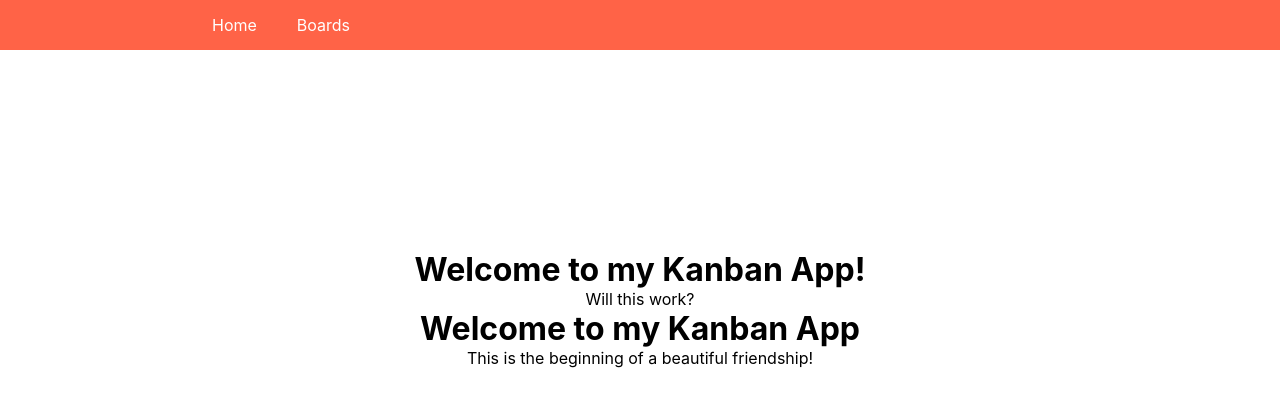
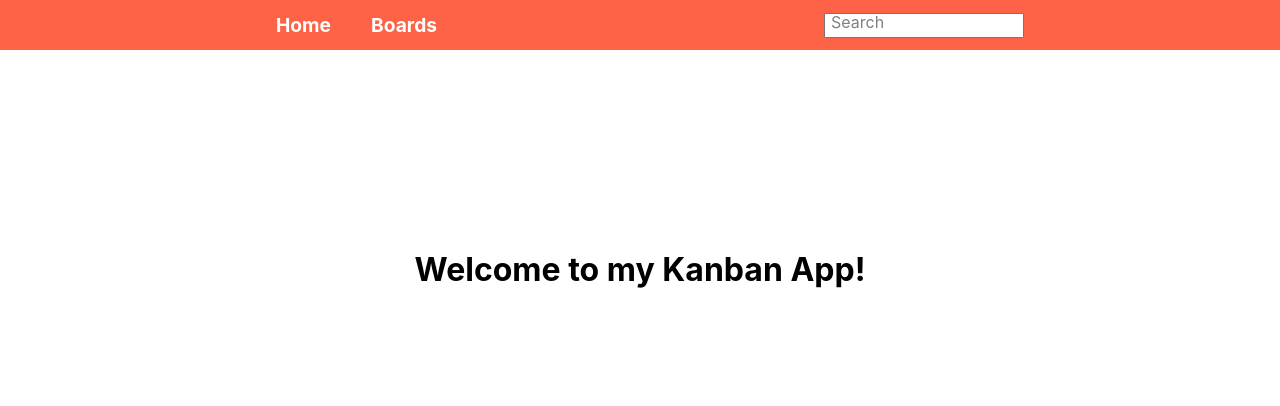
Before and after one commit to UncleGabi/kanban-board, a React (Create React App) app: page / in a window 1280 px wide. Shown: the top 406 px of the page. Built offline with nearby package versions, Linux system fonts and the light colour scheme.

Commit message:
creating the navbar of the page

```diff
--- a/src/components/Header.component.js
+++ b/src/components/Header.component.js
@@ -1,9 +1,20 @@
 import { Link } from "react-router-dom";
 import "./Header.styles.scss";
+import SearchBar from "./SearchBar.component";
+
+import { useState } from "react";
 
 const Header = () => {
+    const [text, setText] = useState("");
+
+    const handleChange = (e) => {
+        const { value } = e.target;
+        setText(value);
+    };
+
     return (
         <div className="header">
+            <div className="container menubar">
                 <ul>
                     <li>
                         <Link to="/">Home</Link>
@@ -21,6 +32,8 @@ const Header = () => {
                         </Link>
                     </li>
                 </ul>
+                <SearchBar handleChange={handleChange} value={text} />
+            </div>
         </div>
     );
 };
--- a/src/components/Header.styles.scss
+++ b/src/components/Header.styles.scss
@@ -2,26 +2,39 @@
     max-width: 100%;
     width: 100vw;
     background-color: tomato;
+    color: white;
+
+    .container {
+        width: 60%;
+        margin: 0 auto;
+    }
+
+    .menubar {
+        height: 50px;
+        display: flex;
+        align-items: center;
+        justify-content: space-between;
     }
 
     ul {
-    height: 50px;
-    width: 70%;
-    margin: 0 auto;
         display: flex;
         align-items: center;
+        position: relative;
 
         li {
-        padding: 14.5px 20px;
+            padding: 0px 20px;
             list-style-type: none;
-
-        &:hover {
-            background-color: darken($color: tomato, $amount: 10%);
-        }
 
             a {
                 color: white;
+                font-weight: bold;
+                font-size: 1.2em;
                 text-decoration: none;
+
+                &:hover {
+                    color: black;
                 }
             }
         }
+    }
+}
--- /dev/null
+++ b/src/components/SearchBar.component.js
@@ -0,0 +1,21 @@
+/* eslint-disable react/prop-types */
+import "./SearchBar.styles.scss";
+
+const SearchBar = ({ handleChange, value }) => {
+    return (
+        <div className="search-bar">
+            <input
+                onChange={handleChange}
+                className="form-input"
+                type="search"
+            />
+            <label
+                className={`${value.length ? "shrinkLabel" : ""} form-label`}
+            >
+                Search
+            </label>
+        </div>
+    );
+};
+
+export default SearchBar;
--- /dev/null
+++ b/src/components/SearchBar.styles.scss
@@ -0,0 +1,44 @@
+@mixin shrinkLabel {
+    left: -55px;
+    color: white;
+    font-weight: bold;
+}
+
+.search-bar {
+    display: flex;
+    flex-direction: column;
+    height: 70px;
+    width: 200px;
+    position: relative;
+    justify-content: center;
+
+    .form-input {
+        display: block;
+        height: 25px;
+        padding: 7px 5px;
+        color: black;
+        font-size: 0.8em;
+
+        &:focus {
+            outline: none;
+        }
+
+        &:focus ~ .form-label {
+            @include shrinkLabel();
+        }
+    }
+
+    .form-label {
+        position: absolute;
+        top: 22px;
+        left: 7px;
+        pointer-events: none;
+        color: grey;
+        font-size: 1em;
+        transition: all 300ms ease;
+
+        &.shrinkLabel {
+            @include shrinkLabel();
+        }
+    }
+}
--- a/src/pages/Home.js
+++ b/src/pages/Home.js
@@ -6,12 +6,6 @@ const Home = () => {
         >
             <div>
                 <h1>Welcome to my Kanban App!</h1>
-                <p>Will this work?</p>
-            </div>
-
-            <div>
-                <h1>Welcome to my Kanban App</h1>
-                <div>This is the beginning of a beautiful friendship!</div>
             </div>
         </div>
     );
```
Lines whose indentation alone changed are shown as unchanged.
